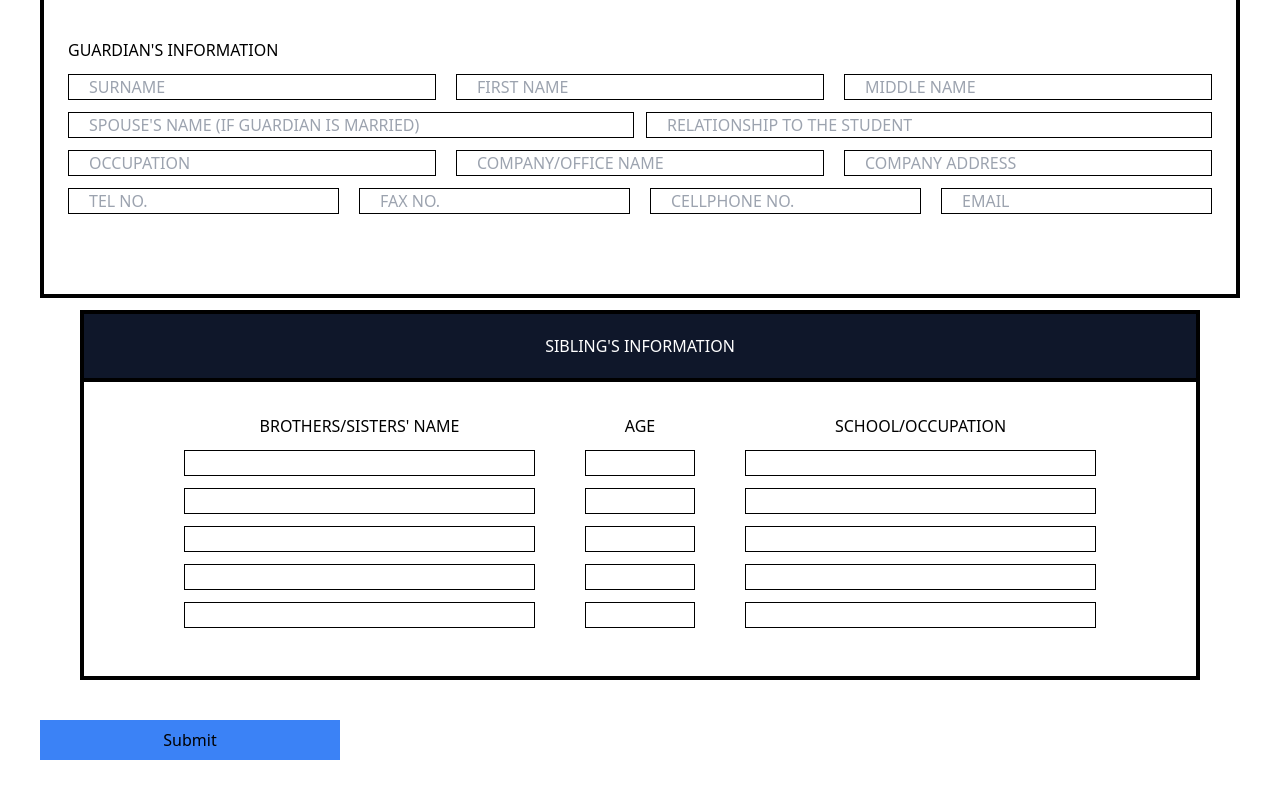
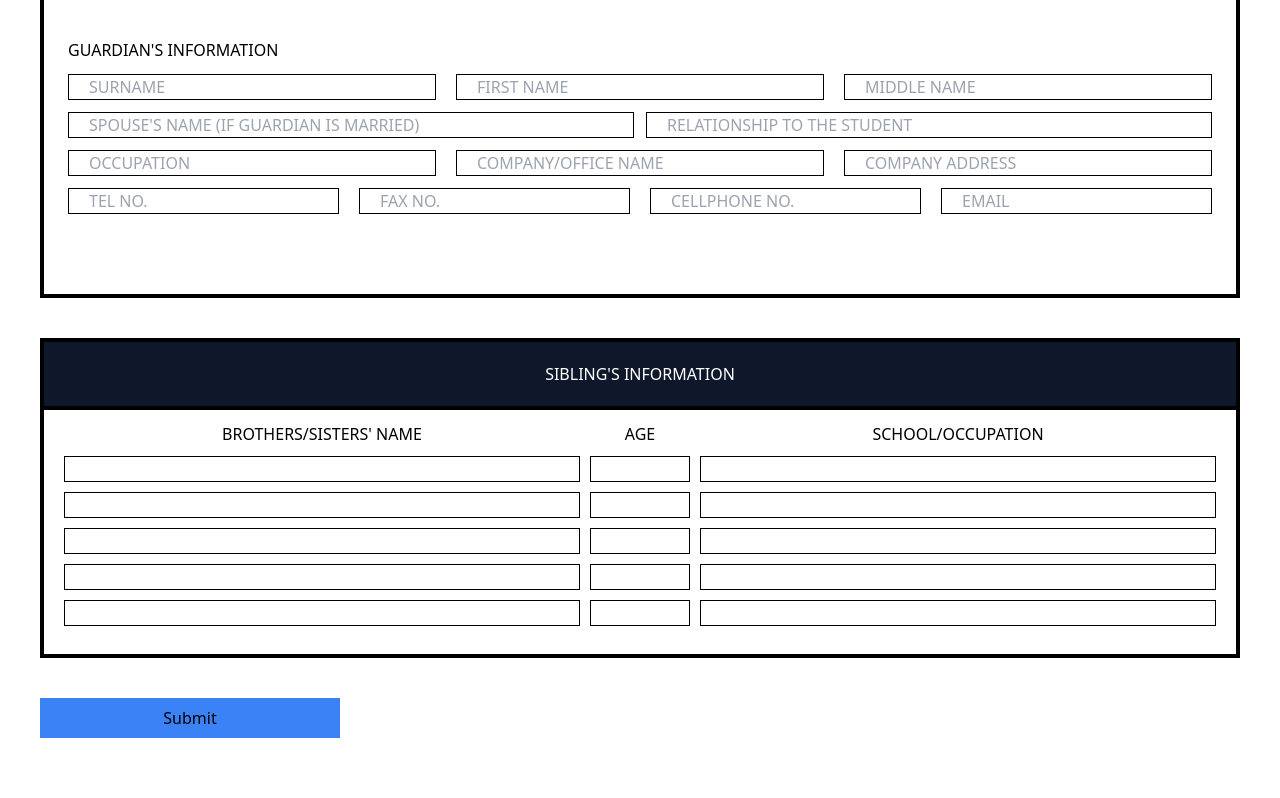
Before and after one commit to stanleygarbo/clg-super-app, a React (Vite) app in the folder frontend/: page /admission in a window 1280 px wide. Shown: the part 1030-1828 px from the top of the page. Built offline with nearby package versions, Linux system fonts and the light colour scheme.

Commit message:
fixed form

```diff
--- a/frontend/src/AdmissionComponents/EformSiblings.tsx
+++ b/frontend/src/AdmissionComponents/EformSiblings.tsx
@@ -2,34 +2,23 @@ import React from "react";
 
 const EformSiblings = () => {
     return (
-    <div>
-      <div className="p-10 pt-3">
-        <form action="" className="pb-4 border-4 flex flex-col border-black ">
+        <form
+            action=""
+            className="my-10 pb-4 border-4 flex flex-col border-black "
+        >
             <div className="bg-slate-900 text-white text-center pb-5 pt-5 border-b-4 border-black w-[100%]">
                 <p>SIBLING'S INFORMATION</p>
             </div>
-          <div className="flex flex-row gap-[10px] py-3 px-[5rem] ">
-            <div className="flex flex-col p-5 gap-3 w-[700px]  ">
+            <div
+                className="grid gap-[10px] py-3 px-5"
+                style={{ gridTemplateColumns: "1fr 100px 1fr" }}
+            >
                 <label htmlFor="" className="text-center">
                     BROTHERS/SISTERS' NAME
                 </label>
-              <input type="text" />
-              <input type="text" />
-              <input type="text" />
-              <input type="text" />
-              <input type="text" />
-            </div>
-            <div className="flex flex-col p-5 gap-3 w-[150px]">
                 <label htmlFor="" className="text-center">
                     AGE
                 </label>
-              <input type="text" />
-              <input type="text" />
-              <input type="text" />
-              <input type="text" />
-              <input type="text" />
-            </div>
-            <div className="flex flex-col p-5 gap-3 w-[700px]">
                 <label htmlFor="" className="text-center">
                     SCHOOL/OCCUPATION
                 </label>
@@ -38,11 +27,18 @@ const EformSiblings = () => {
                 <input type="text" />
                 <input type="text" />
                 <input type="text" />
-            </div>
+                <input type="text" />
+                <input type="text" />
+                <input type="text" />
+                <input type="text" />
+                <input type="text" />
+                <input type="text" />
+                <input type="text" />
+                <input type="text" />
+                <input type="text" />
+                <input type="text" />
             </div>
         </form>
-      </div>
-    </div>
     );
 };
 
```
Lines whose indentation alone changed are shown as unchanged.
